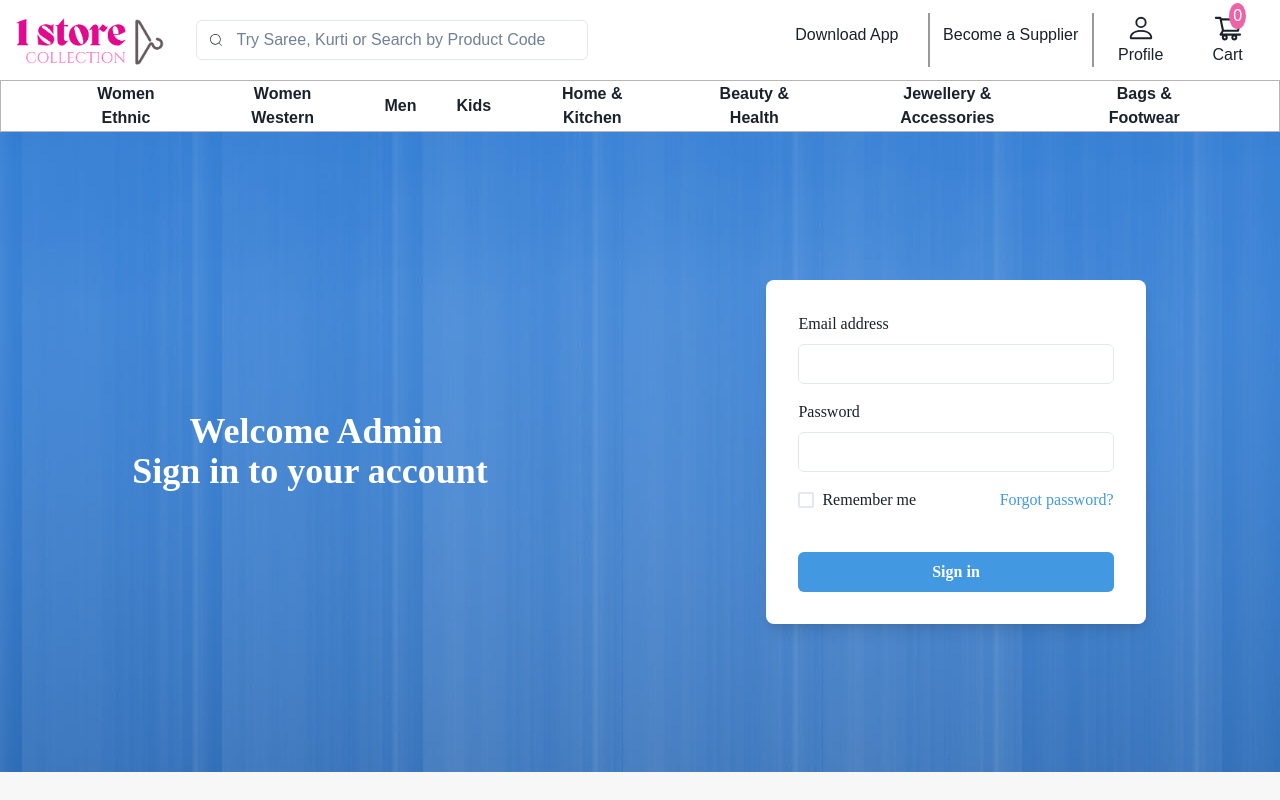
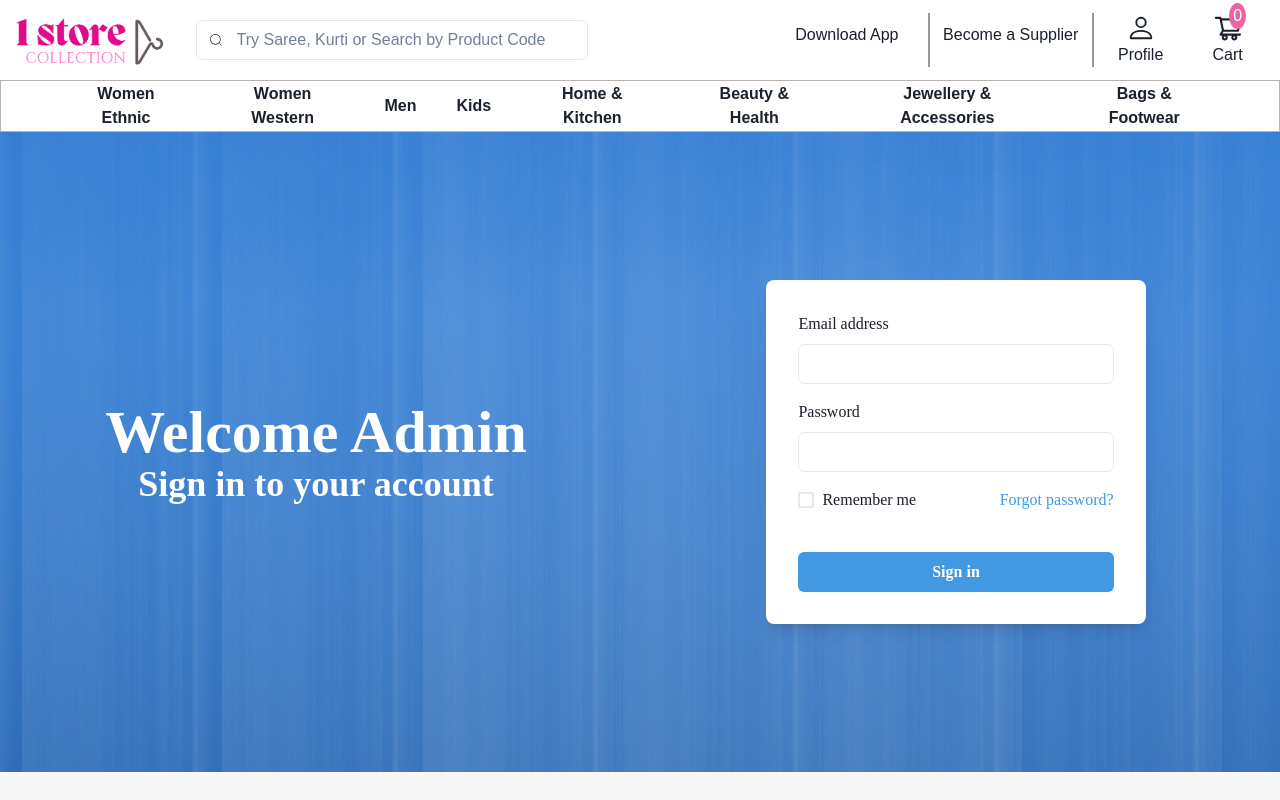
Before and after one commit to palabhi017/E-Commerce, a React (Create React App) app: page /Admin in a window 1280 px wide. Shown: the top 800 px of the page. Built offline with nearby package versions, Linux system fonts and the light colour scheme.

Commit message:
admin login ui updated

```diff
--- a/src/Pages/Admin Page/AdminDash.tsx
+++ b/src/Pages/Admin Page/AdminDash.tsx
@@ -39,7 +39,7 @@ const AdminDash = () => {
 
   const dispatch = useDispatch();
 
-  // const handleUpdate = (_id, _price:number, _title:string) => {};
+
 
   const handleDelete = (e: number) => {
     dispatch(deleteData(e));
@@ -66,24 +66,12 @@ const AdminDash = () => {
     });
   };
 
-  const ToTalData = () => {
-    if (state.data.data) {
-      setTotal(val.reduce((acc: number, el: { price: any; }) => acc + Number(el.price), 0));
-    } else {
-      setTotal(0);
-    }
-  };
 
-  setTimeout(() => {
-    ToTalData();
-  }, 100);
 
   React.useEffect(() => {
     dispatch(getAdminData());
     dispatch({type:PRODUCTS_PAGE,payload:1})
-
-    ToTalData();
-  }, []);
+ }, []);
 
   return (
     <div>
@@ -158,12 +146,7 @@ const AdminDash = () => {
                 </MenuItem>
               </MenuList>
             </Menu>
-            <Button
 
-              backgroundColor="rgb(244, 51, 151)"
-            >
-              Total Inventory : ₹{total}
-            </Button>
           </ButtonGroup>
         </Flex>
       </Box>
--- a/src/Pages/Admin Page/LoginAdmin.tsx
+++ b/src/Pages/Admin Page/LoginAdmin.tsx
@@ -70,13 +70,17 @@ export default function LoginAdmin() {
         <Heading
           color={"white"}
           lineHeight={1.1}
-          fontSize={{ base: "2xl", sm: "3xl", md: "4xl" }}
+          fontSize={{ base: "2xl", md: "3xl", lg: "6xl" }}
           fontFamily={" 'Lobster Two', cursive"}
         >
           Welcome Admin <br />
+
+          <Text
+          color={"white"}
+          lineHeight={1.1}
+          fontSize={{ base: "2xl", md: "2xl", lg: "4xl" }}
+          fontFamily={" 'Lobster Two', cursive"}>
           Sign in to your account
-          <Text as={"span"} bgClip="text">
-            !
           </Text>
         </Heading>
       </Box>
```
